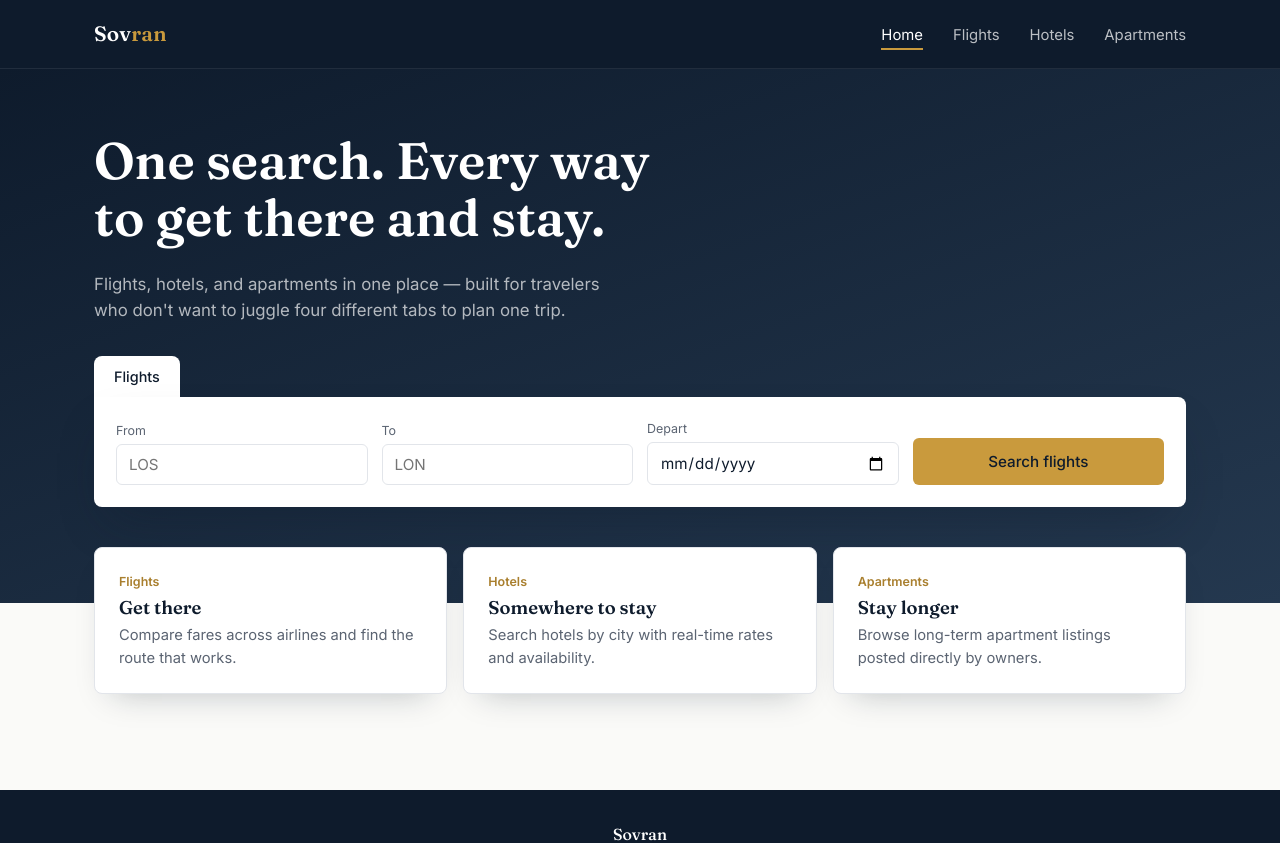
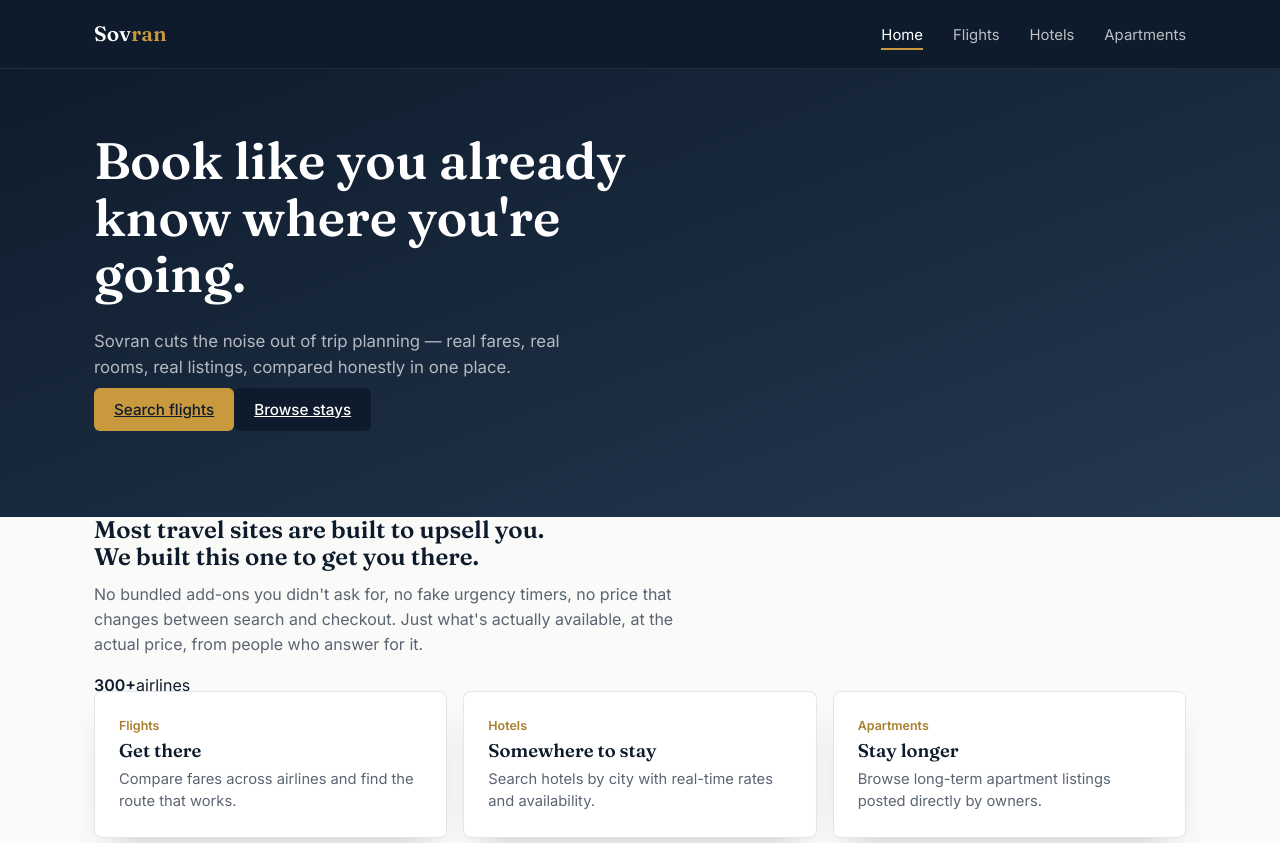
Before and after one commit to Diamondlegacy/Sovran, a React (Vite) app: page / in a window 1280 px wide. Shown: the top 843 px of the page. Built offline with nearby package versions, Linux system fonts and the light colour scheme.

Commit message:
Update Home component with new content and structure

```diff
--- a/src/pages/Home.jsx
+++ b/src/pages/Home.jsx
@@ -3,38 +3,41 @@ import { Link } from 'react-router-dom';
 export default function Home() {
   return (
     <>
-      <div className="hero-band">
+      <div className="hero-band hero-band--simple">
         <div className="container">
-          <h1>One search. Every way to get there and stay.</h1>
+          <h1>Book like you already know where you're going.</h1>
           <p>
-            Flights, hotels, and apartments in one place — built for travelers
-            who don't want to juggle four different tabs to plan one trip.
+            Sovran cuts the noise out of trip planning — real fares, real
+            rooms, real listings, compared honestly in one place.
           </p>
-
-          <div className="search-tabs">
-            <span className="search-tab active">Flights</span>
-          </div>
-          <div className="search-panel">
-            <div className="field">
-              <label>From</label>
-              <input placeholder="LOS" />
-            </div>
-            <div className="field">
-              <label>To</label>
-              <input placeholder="LON" />
-            </div>
-            <div className="field">
-              <label>Depart</label>
-              <input type="date" />
-            </div>
-            <Link to="/flights" className="btn-primary btn-gold" style={{ textAlign: 'center', textDecoration: 'none' }}>
-              Search flights
-            </Link>
+          <div className="hero-actions">
+            <Link to="/flights" className="btn-primary btn-gold">Search flights</Link>
+            <Link to="/hotels" className="btn-primary btn-ghost">Browse stays</Link>
           </div>
         </div>
       </div>
 
       <div className="container">
+        <div className="editorial">
+          <h2>
+            Most travel sites are built to upsell you.<br />
+            We built this one to get you there.
+          </h2>
+          <div>
+            <p>
+              No bundled add-ons you didn't ask for, no fake urgency timers,
+              no price that changes between search and checkout. Just what's
+              actually available, at the actual price, from people who
+              answer for it.
+            </p>
+            <div className="stats-row">
+              <div><strong>300+</strong><span>airlines</span></div>
+              <div><strong>2M+</strong><span>properties worldwide</span></div>
+              <div><strong>1</strong><span>search to start</span></div>
+            </div>
+          </div>
+        </div>
+
         <div className="vertical-grid">
           <Link to="/flights" className="vertical-card">
             <div className="eyebrow">Flights</div>
```
